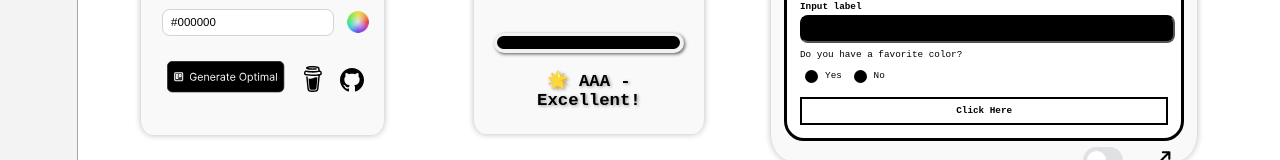
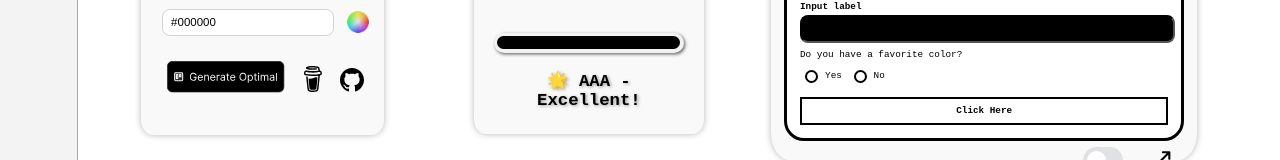
Before and after one commit to abrahammordev/ColorEase, a React (Create React App) app: page / in a window 1280 px wide. Shown: the part 417-577 px from the top of the page. Built offline with nearby package versions, Linux system fonts and the light colour scheme.

Commit message:
Add radio button selection for favorite color in Preview component

```diff
--- a/src/components/Preview.jsx
+++ b/src/components/Preview.jsx
@@ -11,6 +11,12 @@ function Preview({ firstColor, secondColor }) {
 
   const handleCheckboxChange = (event) => {
     setIsChecked(event.target.checked);
+  };
+
+  const [selectedValue, setSelectedValue] = useState(null);
+
+  const handleChange = (value) => {
+    setSelectedValue(value);
   };
 
   return (
@@ -71,13 +77,14 @@ function Preview({ firstColor, secondColor }) {
         style={{
           display: "flex",
           alignItems: "center",
-
         }}
       >
         <input
           type="radio"
           name="favoriteColor"
           value="yes"
+          checked={selectedValue === "yes"}
+          onChange={() => handleChange("yes")}
           style={{
             appearance: "none",
             width: "1.05vw",
@@ -85,24 +92,26 @@ function Preview({ firstColor, secondColor }) {
             borderRadius: "50%",
             border: `2px solid ${currentSecondColor}`,
             marginRight: "0.52vw",
-
-        backgroundColor: currentSecondColor,
+            backgroundColor: selectedValue === "yes" ? currentSecondColor : "transparent",
+            cursor: "pointer",
           }}
-      className={styles.customRadio}
         />
         Yes
       </label>
+
+      {/* Botón "No" */}
       <label
         style={{
           display: "flex",
           alignItems: "center",
-
         }}
       >
         <input
           type="radio"
           name="favoriteColor"
           value="no"
+          checked={selectedValue === "no"}
+          onChange={() => handleChange("no")}
           style={{
             appearance: "none",
             width: "1.05vw",
@@ -110,10 +119,9 @@ function Preview({ firstColor, secondColor }) {
             borderRadius: "50%",
             border: `2px solid ${currentSecondColor}`,
             marginRight: "0.52vw",
-
-        backgroundColor: currentSecondColor,
+            backgroundColor: selectedValue === "no" ? currentSecondColor : "transparent",
+            cursor: "pointer",
           }}
-      className={styles.customRadio}
         />
         No
       </label>
```
Lines whose indentation alone changed are shown as unchanged.
